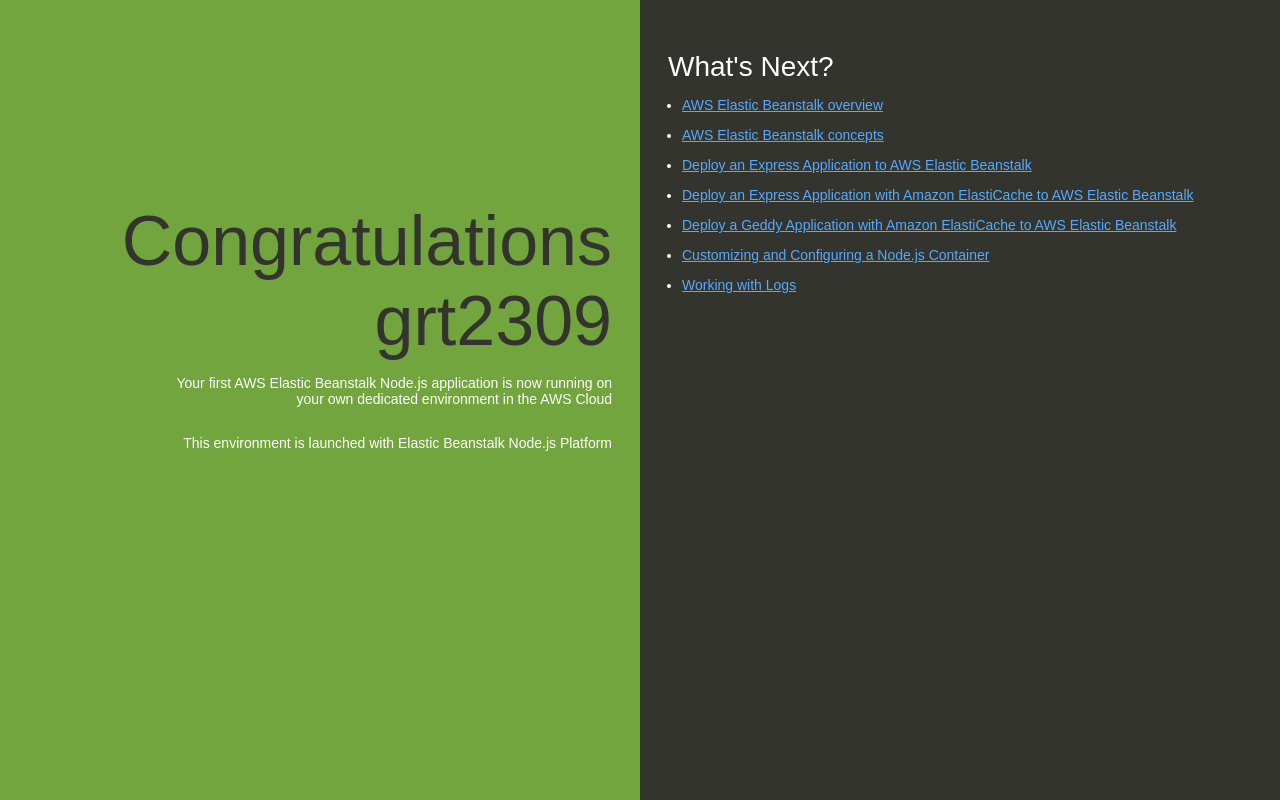
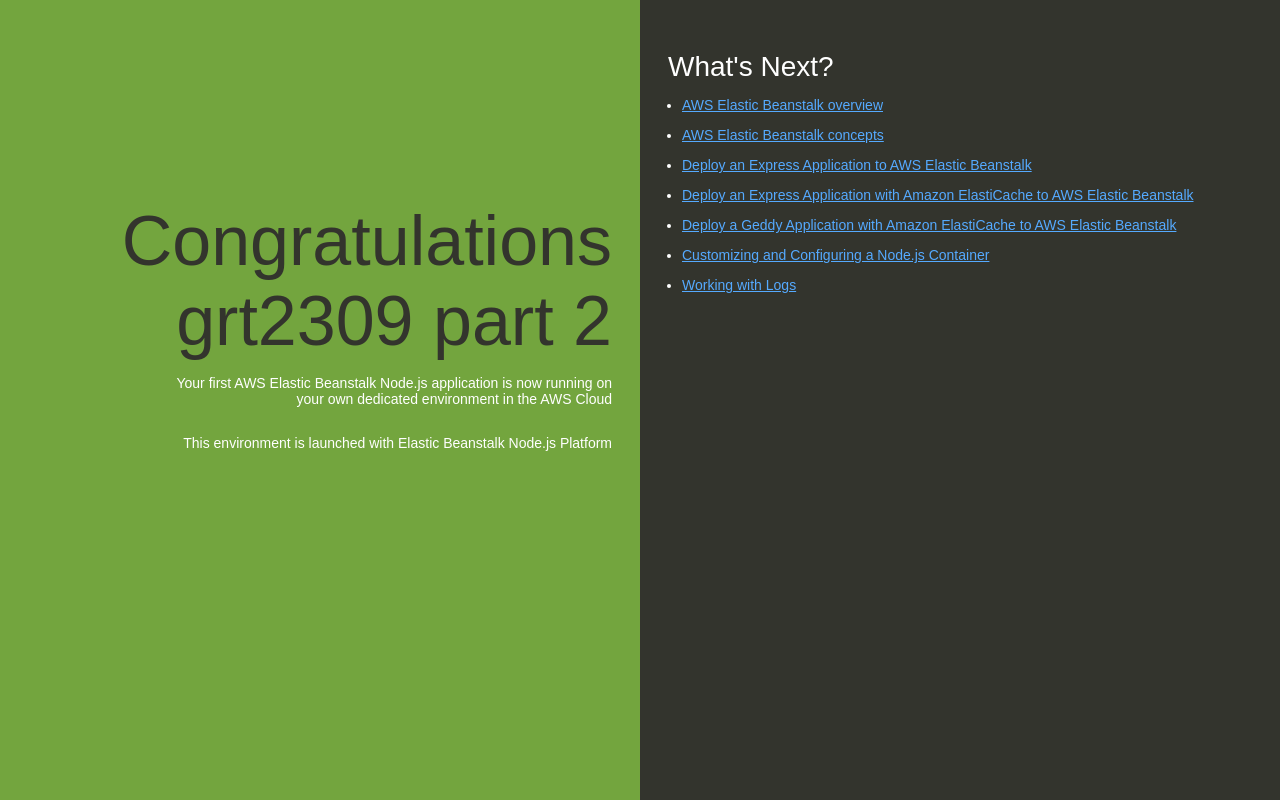
Before and after one commit to GlennT18/beanstalk-test, a website: page index.html in a window 1280 px wide. Drawn offline with Linux system fonts and the light colour scheme.

Commit message:
second update

```diff
--- a/index.html
+++ b/index.html
@@ -74,7 +74,7 @@
   </head>
   <body>
     <div class="textColumn">
-      <h1>Congratulations grt2309</h1>
+      <h1>Congratulations grt2309 part 2</h1>
       <p>Your first AWS Elastic Beanstalk Node.js application is now running on your own dedicated environment in the AWS Cloud</p>
       <p>This environment is launched with Elastic Beanstalk Node.js Platform</p>
     </div>
```
